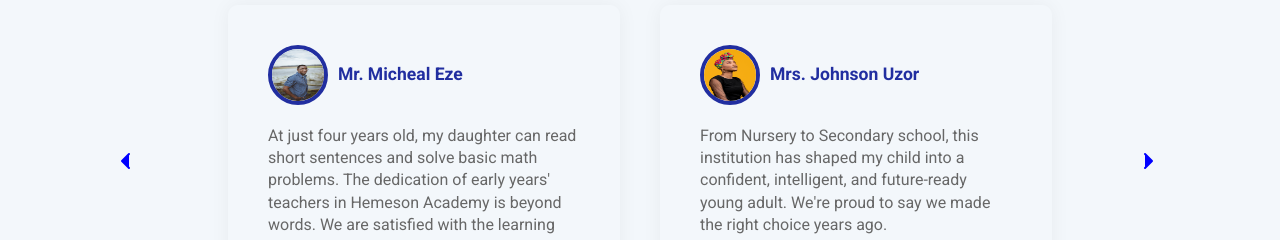
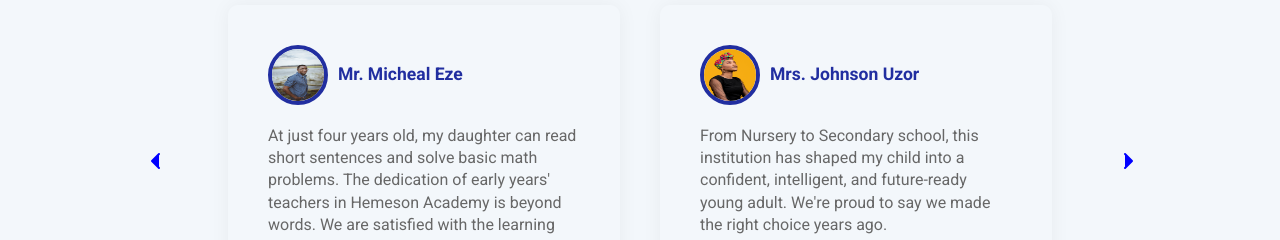
Before and after one commit to Trust447/HemesonAcademy, a React (Vite) app in the folder Hemeson-frontend/: page / in a window 1280 px wide. Shown: the part 2240-2480 px from the top of the page. Built offline with nearby package versions, Linux system fonts and the light colour scheme.

Commit message:
testimonial arrow fixed

```diff
--- a/Hemeson-frontend/src/components/Testimonials/Testimonials.css
+++ b/Hemeson-frontend/src/components/Testimonials/Testimonials.css
@@ -7,10 +7,12 @@
 .nxt-btn, .prev-btn {
     position: absolute;
     top: 50%;
+    right: 0;
     transform: translateY(-50%);
     padding: 15px;
-    width: 10px;
+    width: 50px;
     cursor: pointer;
+
 }
 
 
@@ -19,13 +21,10 @@
 }
 
 .prev-btn {
+    right: auto;
     left: 0;
-    margin-left: -30px;
 }
 
-.nxt-btn img, .prev-btn img{
-    width: 40px;
-}
 
 .slider{
     overflow: hidden;
```
